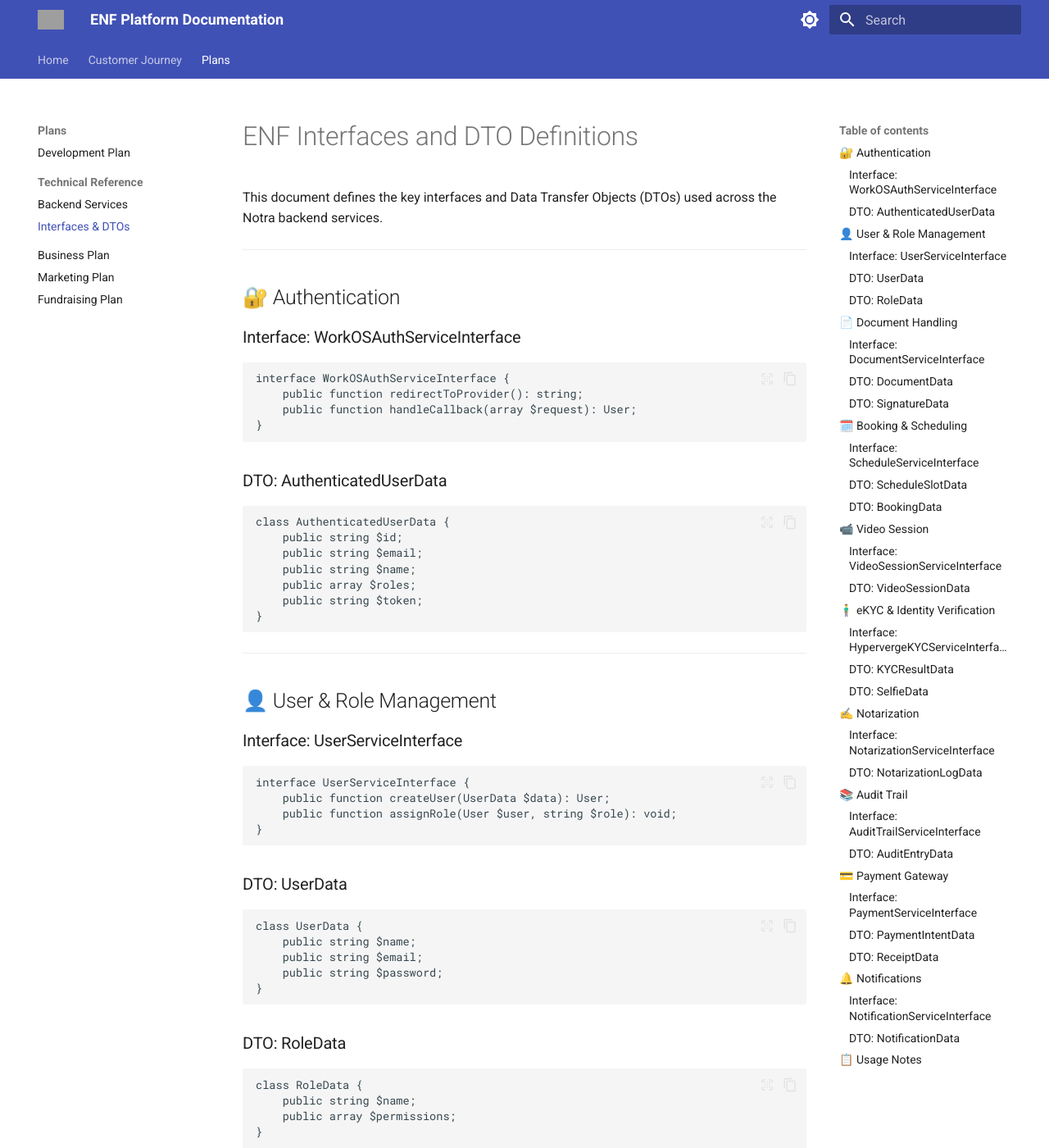
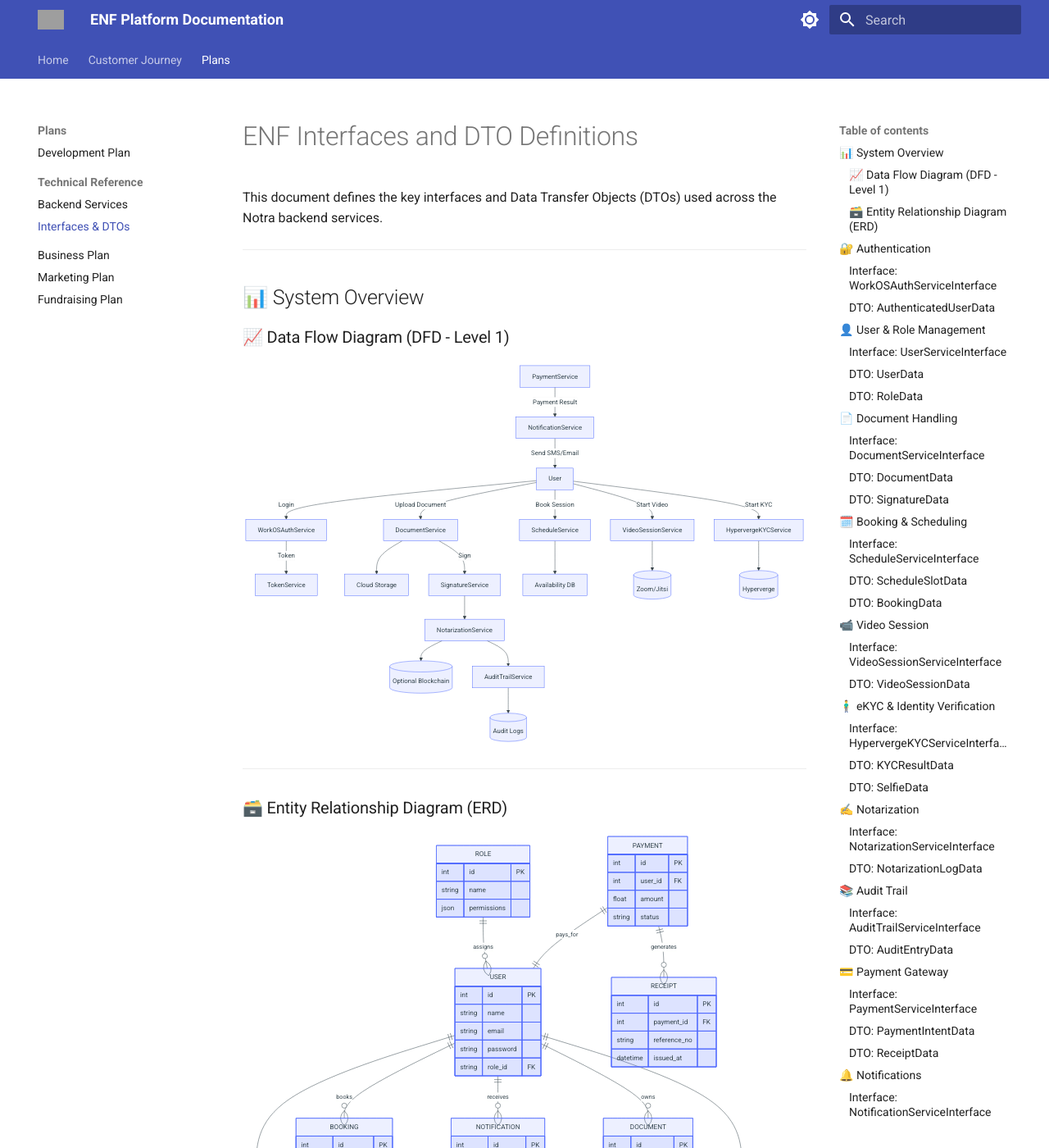
Before and after one commit to 3neti/enf-docs, an MkDocs documentation site: the page built from docs/plans/interfaces-and-dtos.md, in a window 1280 px wide and 1400 px high. Shown: the whole window at 82% size. Built offline with MkDocs 1.6.1 and Material for MkDocs 9.7.7, drawn with Linux system fonts in a browser that asks for light colours; part of the change alters nothing that is shown; grey boxes are pictures that could not be loaded.

Commit message:
Add DFD and ERD diagrams to interfaces and DTOs documentation
- Add Data Flow Diagram (Level 1) showing service interactions
- Add Entity Relationship Diagram with complete database schema
- Include 10 entities with attributes and relationships
- Visual representation of data flows from auth through notarization
- Show entity relationships (USER, DOCUMENT, SIGNATURE, NOTARIZATION_LOG, etc.)
- Use Mermaid diagrams for clear visualization

````diff
--- a/docs/plans/interfaces-and-dtos.md
+++ b/docs/plans/interfaces-and-dtos.md
@@ -2,6 +2,143 @@
 # ENF Interfaces and DTO Definitions
 
 This document defines the key interfaces and Data Transfer Objects (DTOs) used across the Notra backend services.
+
+---
+
+## 📊 System Overview
+
+### 📈 Data Flow Diagram (DFD - Level 1)
+
+```mermaid
+flowchart TD
+    User -->|Login| AuthService[WorkOSAuthService]
+    AuthService -->|Token| TokenService
+    User -->|Upload Document| DocumentService
+    DocumentService --> Storage[Cloud Storage]
+    User -->|Book Session| ScheduleService
+    ScheduleService --> Calendar[Availability DB]
+    User -->|Start Video| VideoService[VideoSessionService]
+    VideoService --> ZoomAPI[(Zoom/Jitsi)]
+    User -->|Start KYC| KYCService[HypervergeKYCService]
+    KYCService --> HypervergeAPI[(Hyperverge)]
+    DocumentService -->|Sign| SignatureService
+    SignatureService --> NotarizationService
+    NotarizationService --> Blockchain[(Optional Blockchain)]
+    NotarizationService --> AuditTrailService
+    AuditTrailService --> AuditDB[(Audit Logs)]
+    PaymentService -->|Payment Result| NotificationService
+    NotificationService -->|Send SMS/Email| User
+```
+
+---
+
+### 🗃️ Entity Relationship Diagram (ERD)
+
+```mermaid
+erDiagram
+
+    USER ||--o{ DOCUMENT : owns
+    USER ||--o{ BOOKING : books
+    USER ||--o{ SIGNATURE : signs
+    USER ||--o{ AUDIT_LOG : triggers
+    USER ||--o{ NOTIFICATION : receives
+
+    DOCUMENT ||--o{ SIGNATURE : has
+    DOCUMENT ||--|| NOTARIZATION_LOG : notarized_as
+    DOCUMENT ||--o{ AUDIT_LOG : tracked_by
+
+    BOOKING ||--|| VIDEO_SESSION : uses
+
+    ROLE ||--o{ USER : assigns
+
+    SIGNATURE ||--|| NOTARIZATION_LOG : triggers
+
+    PAYMENT ||--|| USER : pays_for
+    PAYMENT ||--o{ RECEIPT : generates
+
+    NOTARIZATION_LOG ||--o{ AUDIT_LOG : records
+
+    USER {
+        int id PK
+        string name
+        string email
+        string password
+        string role_id FK
+    }
+
+    DOCUMENT {
+        int id PK
+        string title
+        string file_path
+        string mime_type
+        int user_id FK
+    }
+
+    SIGNATURE {
+        int id PK
+        int document_id FK
+        int user_id FK
+        datetime signed_at
+    }
+
+    NOTARIZATION_LOG {
+        int id PK
+        int document_id FK
+        datetime notarized_at
+        string hash
+    }
+
+    AUDIT_LOG {
+        int id PK
+        int user_id FK
+        string action
+        datetime timestamp
+    }
+
+    BOOKING {
+        int id PK
+        int user_id FK
+        datetime start_time
+        datetime end_time
+        string purpose
+    }
+
+    VIDEO_SESSION {
+        int id PK
+        int booking_id FK
+        string join_url
+        string meeting_id
+        string passcode
+    }
+
+    ROLE {
+        int id PK
+        string name
+        json permissions
+    }
+
+    PAYMENT {
+        int id PK
+        int user_id FK
+        float amount
+        string status
+    }
+
+    RECEIPT {
+        int id PK
+        int payment_id FK
+        string reference_no
+        datetime issued_at
+    }
+
+    NOTIFICATION {
+        int id PK
+        int user_id FK
+        string channel
+        string message
+        datetime sent_at
+    }
+```
 
 ---
 
````
